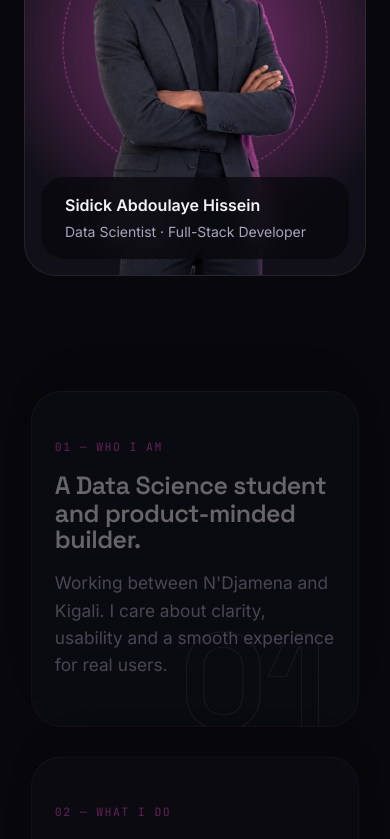
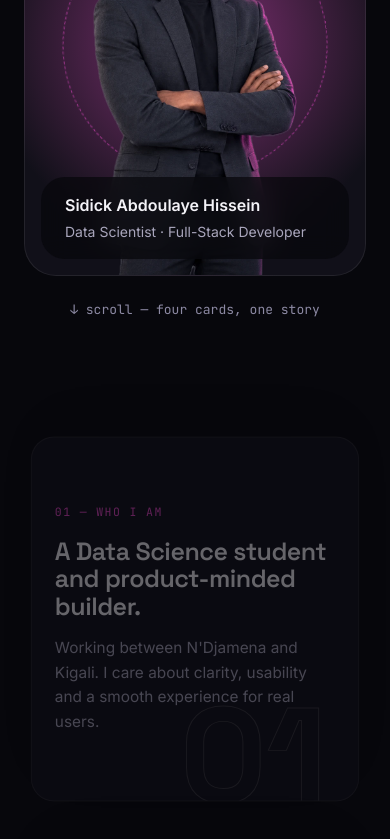
Before and after one commit to sidicksino/SidickPortfolio, a React (Vite) app: page /#about in a window 390 px wide. Shown: the part 1428-2267 px from the top of the page. Built offline with nearby package versions, Linux system fonts and the light colour scheme; no server answers.

Commit message:
Update about section mobile layout and card stacking behavior

```diff
--- a/src/components/about/About.css
+++ b/src/components/about/About.css
@@ -196,31 +196,38 @@
   }
 }
 
-/* Phones and small tablets: no sticking, just a column of cards. */
+/* Phones and small tablets: the portrait scrolls away normally, and the cards
+   still pile up — each sticks just under the navbar, 16px lower than the one
+   before. Cards are sized to fit a phone screen so the pile never covers
+   more than the viewport. */
 @media (max-width: 900px) {
   .about-layout {
     flex-direction: column;
     gap: var(--s-7);
   }
 
-  .about-aside,
-  .about-card {
+  .about-aside {
     position: static;
-  }
-
-  .about-aside {
     flex: none;
   }
 
   .about-stack {
     flex: none;
     width: 100%;
-    gap: var(--s-4);
+    gap: var(--s-6);
+    /* Room after the last card, so it has time to land before the section ends */
+    padding-bottom: var(--s-8);
   }
 
   .about-card {
-    min-height: 0;
+    top: calc(88px + var(--i) * 16px);
+    min-height: min(380px, 62svh);
     padding: var(--s-7) var(--s-5);
+    border-radius: var(--radius-lg);
+  }
+
+  .about-card p {
+    font-size: 16px;
   }
 
   .about-card-num {
@@ -229,6 +236,7 @@
   }
 
   .about-hint {
-    display: none;
+    display: block;
+    text-align: center;
   }
 }
```
